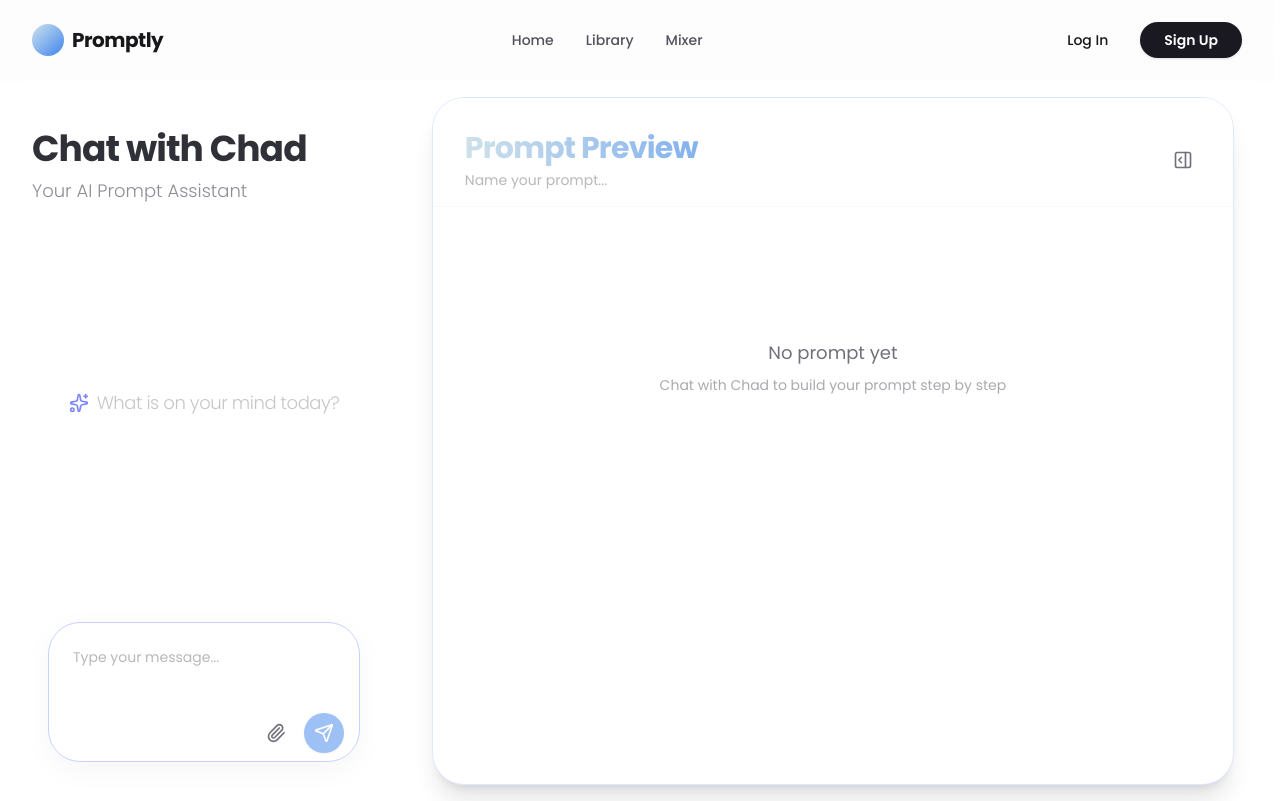
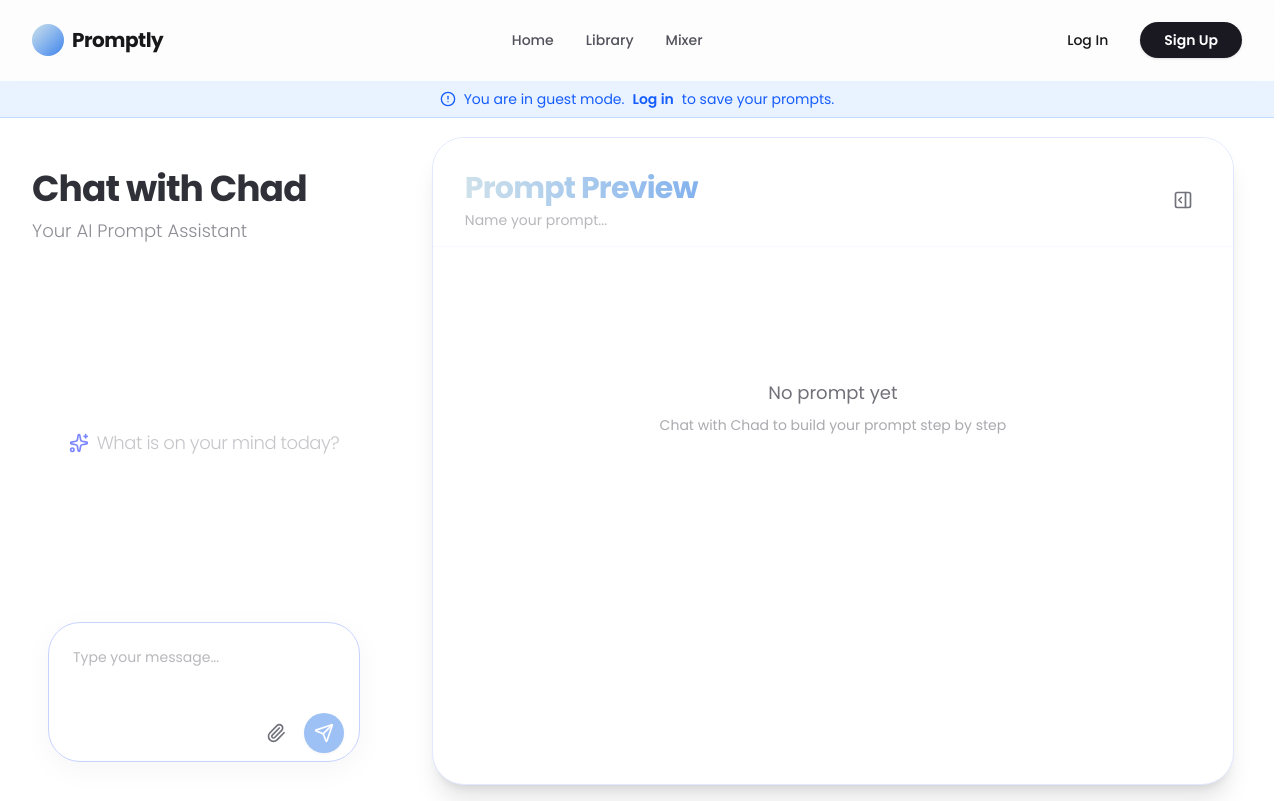
Before and after one commit to Mos6318/Promptly-Deployment, a React (Vite) app: page /workspace in a window 1280 px wide. Built offline with nearby package versions, Linux system fonts and the light colour scheme.

Commit message:
Feat: Added guest mode warning and improved empty prompt creation

```diff
--- a/src/components/workspace/WorkspaceLayout.tsx
+++ b/src/components/workspace/WorkspaceLayout.tsx
@@ -7,13 +7,25 @@
 import { BuilderPanel } from "./BuilderPanel"
 import { RightSidebar } from "./RightSidebar"
 import { useState } from "react"
+import { useAuth } from "@/context/AuthContext"
+import { Link } from "react-router-dom"
+import { AlertCircle } from "lucide-react"
 
 export function WorkspaceLayout() {
     const [isRightSidebarOpen, setIsRightSidebarOpen] = useState(false)
+    const { user } = useAuth()
 
     return (
-        <div className="h-[calc(100vh-5rem)] w-full overflow-hidden bg-background dark:bg-zinc-950">
-            <div className="h-full container mx-auto pl-8 pr-0">
+        <div className="h-[calc(100vh-5rem)] w-full overflow-hidden bg-background dark:bg-zinc-950 relative">
+            {!user && (
+                <div className="absolute top-0 left-0 right-0 z-50 bg-blue-500/10 border-b border-blue-500/20 backdrop-blur-sm px-4 py-2 flex items-center justify-center gap-2 text-sm text-blue-600 dark:text-blue-400">
+                    <AlertCircle className="w-4 h-4" />
+                    <span>You are in guest mode.</span>
+                    <Link to="/auth/login" className="font-semibold hover:underline">Log in</Link>
+                    <span>to save your prompts.</span>
+                </div>
+            )}
+            <div className={`h-full container mx-auto pl-8 pr-0 ${!user ? 'pt-10' : ''}`}>
                 <ResizablePanelGroup direction="horizontal" className="h-full w-full">
 
                     {/* Left Panel: Chat */}
--- a/src/pages/app/MixerPage.tsx
+++ b/src/pages/app/MixerPage.tsx
@@ -73,6 +73,12 @@
         setFullPrompt(mixedSections, undefined, undefined);
 
         // 3. Navigate
+        navigate('/workspace');
+    };
+
+    const handleCreateNew = () => {
+        // Explicitly clear/set empty for a new prompt
+        setFullPrompt({}, undefined, undefined);
         navigate('/workspace');
     };
 
@@ -277,7 +283,7 @@
                                 ))}
                                 <CarouselItem className="pl-4 md:basis-1/2 lg:basis-1/3">
                                     <div
-                                        onClick={handleMix}
+                                        onClick={handleCreateNew}
                                         className="flex flex-col items-center justify-center p-6 rounded-xl border border-zinc-200 dark:border-zinc-800 bg-white dark:bg-zinc-900 !bg-transparent border-dashed hover:bg-zinc-50 dark:hover:bg-zinc-900/50 transition-colors cursor-pointer h-[600px]"
                                     >
                                         <div className="h-12 w-12 rounded-full bg-zinc-100 dark:bg-zinc-800 flex items-center justify-center mb-3">
@@ -358,7 +364,7 @@
                             ))}
                             <CarouselItem className="pl-4 md:basis-1/2 lg:basis-1/3">
                                 <div
-                                    onClick={handleMix}
+                                    onClick={handleCreateNew}
                                     className="flex flex-col items-center justify-center p-6 rounded-xl border border-zinc-200 dark:border-zinc-800 bg-white dark:bg-zinc-900 !bg-transparent border-dashed hover:bg-zinc-50 dark:hover:bg-zinc-900/50 transition-colors cursor-pointer h-[600px]"
                                 >
                                     <div className="h-12 w-12 rounded-full bg-zinc-100 dark:bg-zinc-800 flex items-center justify-center mb-3">
```
